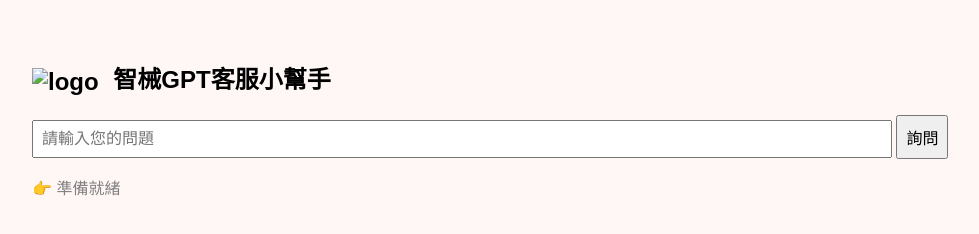
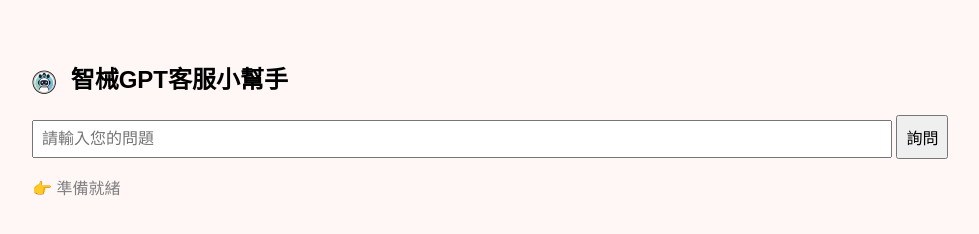
Before and after one commit to Lunirain/SynMindgpt-assistant-ai-bot, a website: page index.html in a window 1280 px wide. Shown: the whole page, without its empty margins (8-987 px from the left). Drawn offline with Linux system fonts and the light colour scheme; the site is published under a folder, as on GitHub Pages, so addresses that start at the root find nothing.

Commit message:
Update index.html

```diff
--- a/index.html
+++ b/index.html
@@ -5,6 +5,7 @@
 <meta charset="utf-8"/>
   <meta name="viewport" content="width=device-width, initial-scale=1.0" />
   <title>智械GPT客服小幫手</title>
+  <base href="https://lunirain.github.io/SynMindgpt-assistant-ai-bot/">
   <style>
     body {
       font-family: sans-serif;
@@ -29,14 +30,13 @@
     }
   </style>
 </head>
+
 <body>
-
   <h2>
-   <img src="/SynMindgpt-assistant-ai-bot/images/logo.png"
-     alt="logo"
-     style="width: 24px; vertical-align: middle; margin-right: 0.5rem;">
+    <img src="images/logo.png" alt="logo" style="width: 24px; vertical-align: middle; margin-right: 0.5rem;">
     智械GPT客服小幫手
   </h2>
+</body>
 
 <input id="uid" placeholder="請輸入您的問題" style="width: 70%;" type="text"/>
 <button id="addBtn">詢問</button>
```
